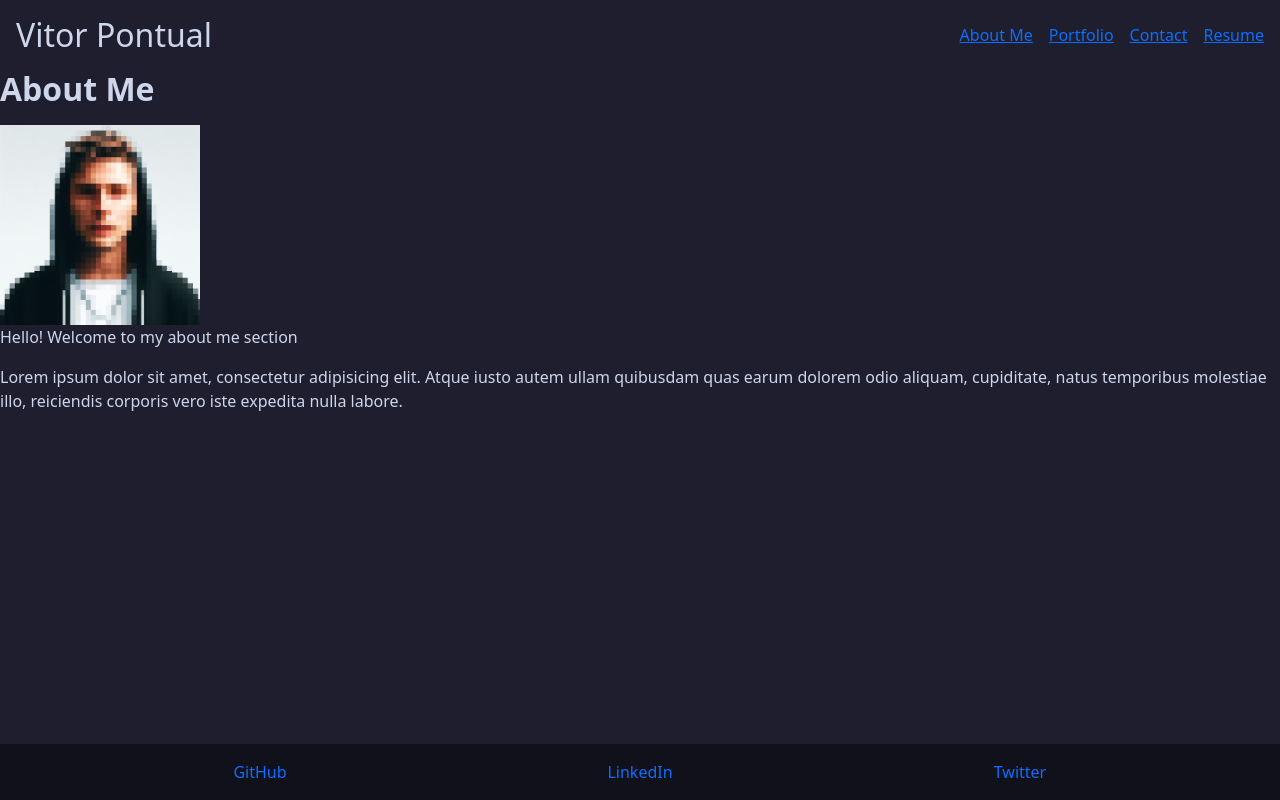
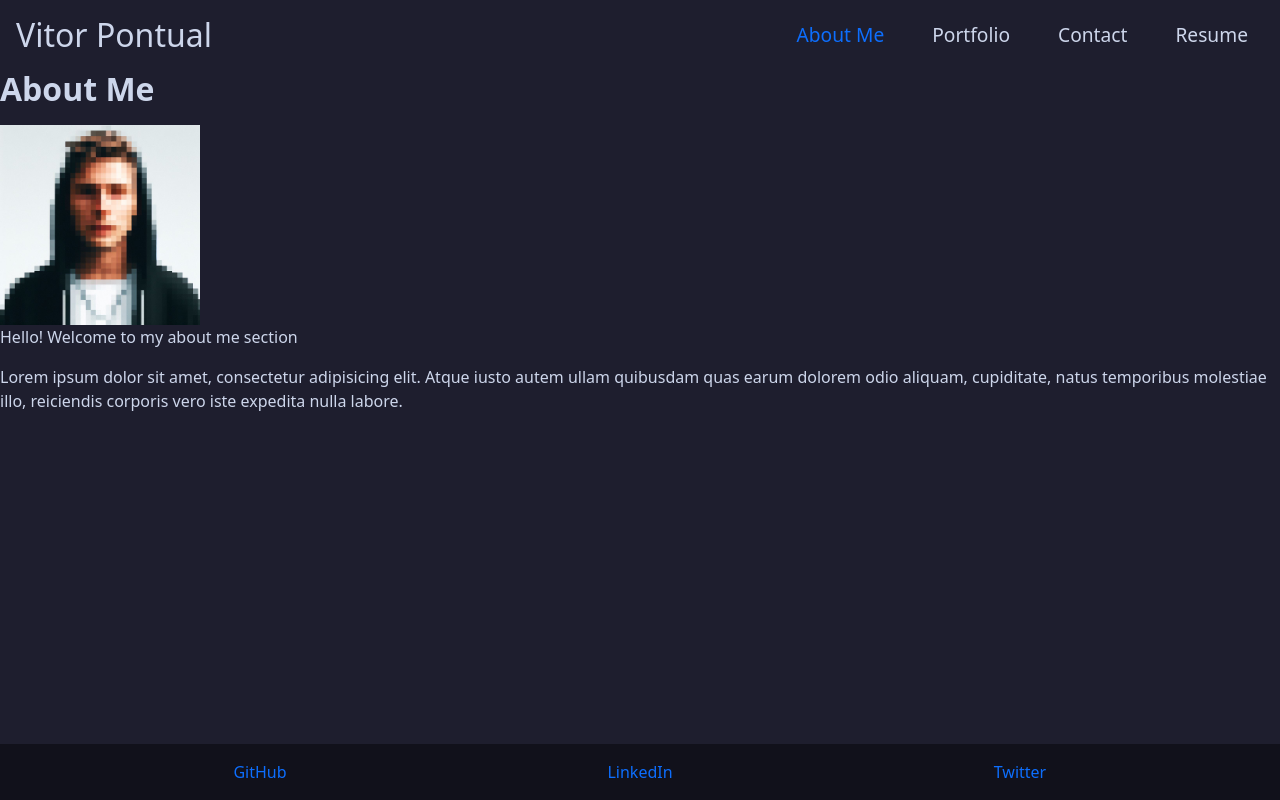
Before and after one commit to vpontual/react-portfolio, a React (Vite) app in the folder client/: page / in a window 1280 px wide. Built offline with nearby package versions, Linux system fonts and the light colour scheme.

Commit message:
updated the Navigation styles to match the rest of the header

```diff
--- a/client/src/components/Navigation/Navigation.jsx
+++ b/client/src/components/Navigation/Navigation.jsx
@@ -1,6 +1,6 @@
 import { NavLink } from "react-router-dom";
 
-const Navigation = () => {
+const Navigation = ({ navLinkStyle, activeNavLinkStyle }) => {
   return (
     <nav>
       <ul
@@ -16,7 +16,9 @@ const Navigation = () => {
           <NavLink
             to="/"
             end
-            className={({ isActive }) => (isActive ? "active" : "")}
+            style={({ isActive }) =>
+              isActive ? activeNavLinkStyle : navLinkStyle
+            }
           >
             About Me
           </NavLink>
@@ -24,7 +26,9 @@ const Navigation = () => {
         <li className="nav-item" style={{ marginRight: "1rem" }}>
           <NavLink
             to="/portfolio"
-            className={({ isActive }) => (isActive ? "active" : "")}
+            style={({ isActive }) =>
+              isActive ? activeNavLinkStyle : navLinkStyle
+            }
           >
             Portfolio
           </NavLink>
@@ -32,7 +36,9 @@ const Navigation = () => {
         <li className="nav-item" style={{ marginRight: "1rem" }}>
           <NavLink
             to="/contact"
-            className={({ isActive }) => (isActive ? "active" : "")}
+            style={({ isActive }) =>
+              isActive ? activeNavLinkStyle : navLinkStyle
+            }
           >
             Contact
           </NavLink>
@@ -40,7 +46,9 @@ const Navigation = () => {
         <li className="nav-item" style={{ marginRight: 0 }}>
           <NavLink
             to="/resume"
-            className={({ isActive }) => (isActive ? "active" : "")}
+            style={({ isActive }) =>
+              isActive ? activeNavLinkStyle : navLinkStyle
+            }
           >
             Resume
           </NavLink>
```
